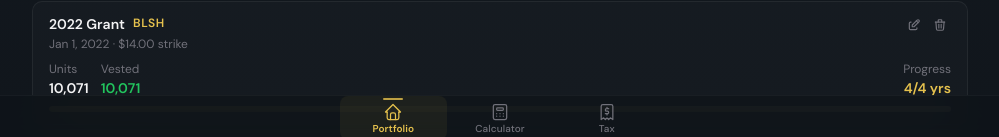
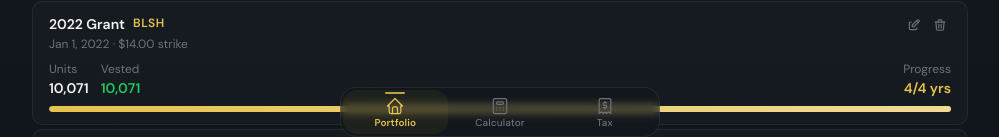
Before and after one commit to alexradulescu/Stocky, a React (Vite) app: page / in a window 1280 px wide. Shown: the part 653-790 px from the top of the page, without its empty margins (140-1139 px from the left). Built offline with nearby package versions, Linux system fonts and the light colour scheme; no server answers.

Commit message:
feat: floating navbar with 50% transparency and 5px backdrop blur

```diff
--- a/src/components/Layout.tsx
+++ b/src/components/Layout.tsx
@@ -25,14 +25,14 @@ export function Layout({ children }: LayoutProps) {
 
   return (
     <AppShell
-      footer={{ height: 'calc(52px + var(--safe-area-inset-bottom))' }}
+      footer={{ height: 'calc(52px + 16px + var(--safe-area-inset-bottom))' }}
       layout="default"
       styles={{
         main: {
           backgroundColor: 'transparent',
           minHeight: '100vh',
           paddingTop: 'var(--safe-area-inset-top)',
-          paddingBottom: 'calc(52px + var(--mantine-spacing-sm) + var(--safe-area-inset-bottom))',
+          paddingBottom: 'calc(52px + 24px + var(--safe-area-inset-bottom))',
         },
       }}
     >
@@ -44,19 +44,29 @@ export function Layout({ children }: LayoutProps) {
 
       <AppShell.Footer
         style={{
-          backgroundColor: 'rgba(15, 20, 25, 0.92)',
-          backdropFilter: 'blur(24px)',
-          WebkitBackdropFilter: 'blur(24px)',
-          borderTop: '1px solid rgba(255, 255, 255, 0.04)',
+          backgroundColor: 'transparent',
+          border: 'none',
           display: 'flex',
           alignItems: 'flex-start',
           justifyContent: 'center',
-          padding: '0 12px',
-          paddingBottom: 'var(--safe-area-inset-bottom)',
-          height: 'calc(52px + var(--safe-area-inset-bottom))',
+          padding: '8px 16px',
+          paddingBottom: 'calc(8px + var(--safe-area-inset-bottom))',
+          height: 'calc(52px + 16px + var(--safe-area-inset-bottom))',
         }}
       >
-        <Group gap={0} style={{ maxWidth: 320, width: '100%' }}>
+        <Box
+          style={{
+            backgroundColor: 'rgba(15, 20, 25, 0.5)',
+            backdropFilter: 'blur(5px)',
+            WebkitBackdropFilter: 'blur(5px)',
+            border: '1px solid rgba(255, 255, 255, 0.08)',
+            borderRadius: 16,
+            padding: 2,
+            maxWidth: 320,
+            width: '100%',
+          }}
+        >
+          <Group gap={0}>
             {navItems.map(({ path, icon: Icon, label }) => {
               const active = isActive(path);
               return (
@@ -71,7 +81,7 @@ export function Layout({ children }: LayoutProps) {
                     alignItems: 'center',
                     justifyContent: 'center',
                     padding: '6px 4px',
-                  borderRadius: 8,
+                    borderRadius: 14,
                     transition: 'all 0.15s ease',
                     position: 'relative',
                     backgroundColor: active ? 'rgba(230, 194, 78, 0.06)' : 'transparent',
@@ -117,6 +127,7 @@ export function Layout({ children }: LayoutProps) {
               );
             })}
           </Group>
+        </Box>
       </AppShell.Footer>
     </AppShell>
   );
```
Lines whose indentation alone changed are shown as unchanged.
